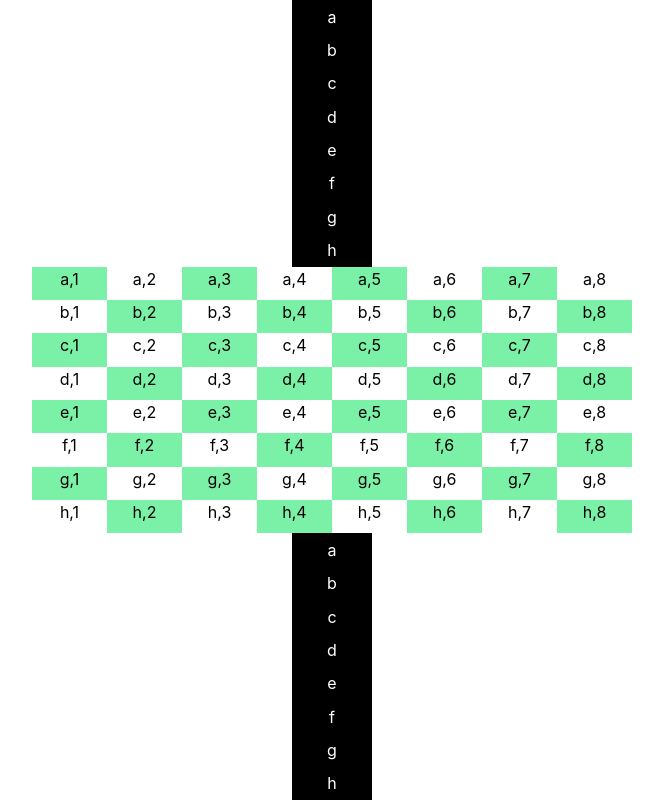
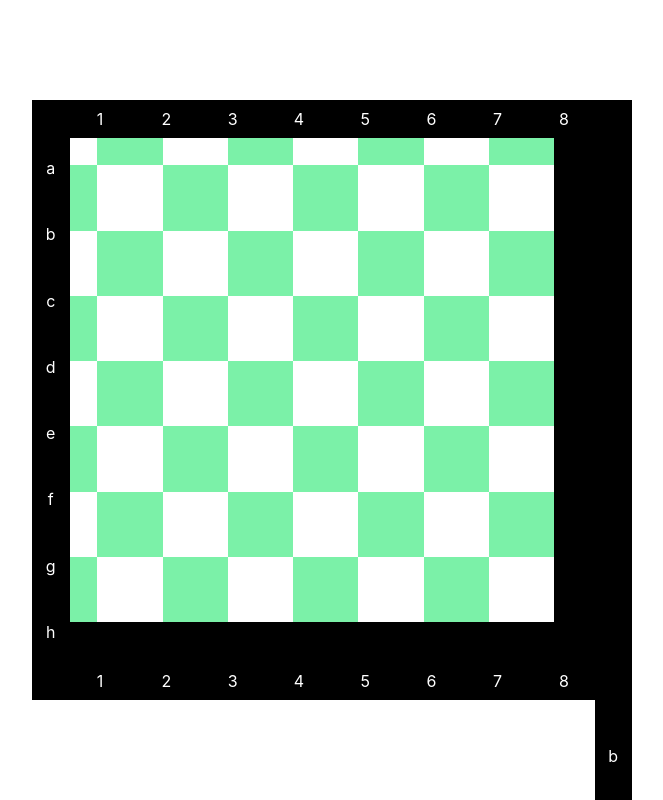
Before and after one commit to MontessoriVisualization/React-projects, a React (Vite) app in the folder MultiplayerChess/: page / in a window 1280 px wide. Shown: the top 800 px of the page, without its empty margins (308-971 px from the left). Built offline with nearby package versions, Linux system fonts and the light colour scheme.

Commit message:
chores:refined bo

```diff
--- a/MultiplayerChess/src/component/Board.jsx
+++ b/MultiplayerChess/src/component/Board.jsx
@@ -5,15 +5,15 @@ const Cell = ({ value, isgreen }) => {
   return (
     <div
       className={`bg-green-300 w-full h-full ${isgreen ? "bg-green-200" : "bg-white"} text-center`}
-    >
-      {value}
-    </div>
+      value={value}
+    ></div>
   );
 };
-const Outerborder = ({ dig, isrow = false }) => {
+const Outerborder = ({ dig, isrow = false, style }) => {
   return (
     <div
-      className={`bg-black ${isrow ? "w-[600px] h-1/16 flex" : "h-[600px] w-1/16"}`}
+      className={`bg-black absolute ${isrow ? "w-[600px] px-8.75 h-1/16 flex" : "h-[600px] py-8.75 w-1/16"}`}
+      style={style}
     >
       {dig.map((rowvalv, rowind) => (
         <div
@@ -32,11 +32,15 @@ export const Board = () => {
 
   return (
     <>
-      <Outerborder dig={col} />
-
-      <div className="board w-[600px] h-[600px] bg-red-300">
+      <div className=" bg-black relative top-0 w-[600px] h-[600px]">
+        <Outerborder dig={row} isrow={true} style={{ top: 0 }} />
+        <Outerborder dig={col} style={{ left: 0 }} />
+        <div className="board w-[87%] h-[87%] bg-red-300">
           {col.map((colvalue, colindex) => (
-          <div className="row flex w-full h-1/8" key={Date.toString + colindex}>
+            <div
+              className="row flex w-full h-1/8"
+              key={Date.toString + colindex}
+            >
               {row.map((rowvalue, rowindex) => (
                 <div
                   className="wrapper w-1/8 h-full"
@@ -44,21 +48,24 @@ export const Board = () => {
                 >
                   {(rowindex + 1) % 2 == 0 ? (
                     (colindex + 1) % 2 == 0 ? (
+                      <Cell value={`${colvalue},${rowvalue}`} isgreen={false} />
+                    ) : (
+                      <Cell value={`${colvalue},${rowvalue}`} isgreen={true} />
+                    )
+                  ) : (colindex + 1) % 2 == 0 ? (
                     <Cell value={`${colvalue},${rowvalue}`} isgreen={true} />
                   ) : (
                     <Cell value={`${colvalue},${rowvalue}`} isgreen={false} />
-                  )
-                ) : (colindex + 1) % 2 == 0 ? (
-                  <Cell value={`${colvalue},${rowvalue}`} isgreen={false} />
-                ) : (
-                  <Cell value={`${colvalue},${rowvalue}`} isgreen={true} />
                   )}
                 </div>
               ))}
             </div>
           ))}
         </div>
-      <Outerborder dig={col} />
+        <Outerborder dig={col} style={{ right: 0 }} />
+
+        <Outerborder dig={row} isrow={true} style={{ bottom: 0 }} />
+      </div>
     </>
   );
 };
```
Lines whose indentation alone changed are shown as unchanged.
